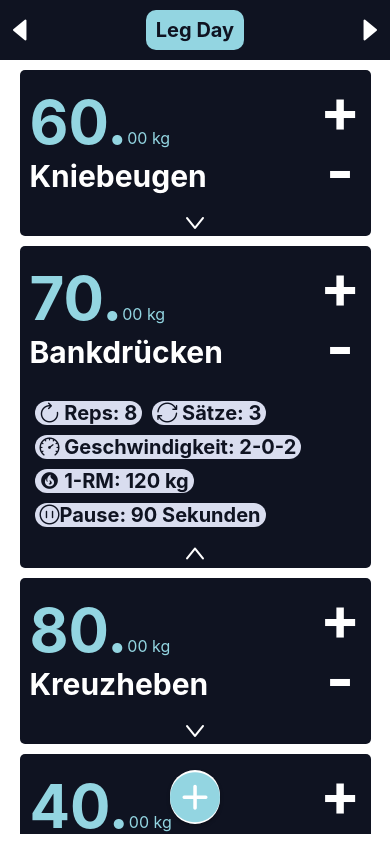
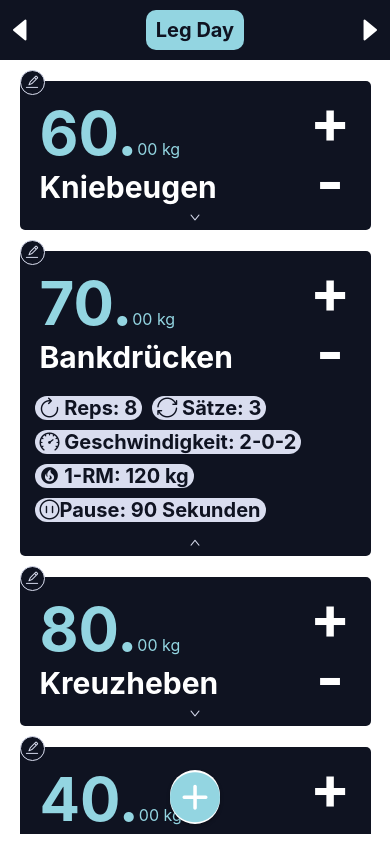
Before and after one commit to wallzry/GT, a React Native app: screen / in a window 390 px wide. Built offline with nearby package versions, Linux system fonts and the light colour scheme.

Commit message:
edit funzt

```diff
--- a/App.js
+++ b/App.js
@@ -29,6 +29,7 @@ export default function App() {
   const [oneRepMax, setOneRepMax] = useState("")
   const [rest, setRest] = useState("")
   const [isModalVisible, setIsModalVisible] = useState(false)
+  const [editingExerciseId, setEditingExerciseId] = useState(null)
   const [exercisesList, setExercisesList] = useState([
     {
       id: "1",
@@ -118,6 +119,47 @@ export default function App() {
         return item
       })
     )
+  }
+
+  // Funktion zum Starten des Bearbeitungsmodus
+  const startEditing = (id) => {
+    const exerciseToEdit = exercisesList.find((e) => e.id === id)
+    if (exerciseToEdit) {
+      setEditingExerciseId(id)
+      setExercise(exerciseToEdit.name)
+      setWeight(exerciseToEdit.weight.toString()) // Wandeln Sie Zahlen in Strings um, da TextInput Strings erwartet
+      setRepetitions(exerciseToEdit.repetitions.toString())
+      setSets(exerciseToEdit.sets.toString())
+      setSpeed(exerciseToEdit.speed)
+      setOneRepMax(
+        exerciseToEdit.oneRepMax ? exerciseToEdit.oneRepMax.toString() : ""
+      )
+      setRest(exerciseToEdit.rest.toString())
+      setIsModalVisible(true)
+    }
+  }
+
+  // Funktion zum Speichern der Bearbeitung
+  const saveEdits = () => {
+    setExercisesList(
+      exercisesList.map((item) =>
+        item.id === editingExerciseId
+          ? {
+              ...item,
+              name: exercise,
+              weight: parseFloat(weight),
+              repetitions,
+              sets,
+              speed,
+              oneRepMax: oneRepMax ? parseFloat(oneRepMax) : null,
+              rest,
+            }
+          : item
+      )
+    )
+    setIsModalVisible(false)
+    setEditingExerciseId(null)
+    clearInputs()
   }
 
   const formatSpeedInput = (text) => {
@@ -225,6 +267,7 @@ export default function App() {
                 toggleExpand={toggleExpand}
                 deleteExercise={deleteExercise}
                 changeWeight={changeWeight}
+                startEditing={startEditing}
               />
             )}
             showsVerticalScrollIndicator={false}
@@ -302,8 +345,13 @@ export default function App() {
               onChangeText={setRest}
               keyboardType="numeric"
             />
-            <TouchableOpacity style={styles.button} onPress={addExercise}>
-              <Text style={styles.buttonText}>Hinzufügen</Text>
+            <TouchableOpacity
+              style={styles.button}
+              onPress={editingExerciseId ? saveEdits : addExercise}
+            >
+              <Text style={styles.buttonText}>
+                {editingExerciseId ? "Änderungen speichern" : "Hinzufügen"}
+              </Text>
             </TouchableOpacity>
             <TouchableOpacity
               onPress={() => {
@@ -324,10 +372,6 @@ const styles = StyleSheet.create({
   safeAreaTop: {
     flex: 1,
     backgroundColor: "white",
-  },
-  safeAreaBottom: {
-    backgroundColor: "#0F1321", // Transparenter Hintergrund
-    // height: 0, // Keine zusätzliche Höhe
   },
   navbar: {
     flexDirection: "row",
@@ -354,10 +398,49 @@ const styles = StyleSheet.create({
     padding: 10,
     backgroundColor: "white",
   },
-  title: {
+  iconButton: {
+    backgroundColor: "white",
+    padding: 0,
+    borderRadius: 50,
+    justifyContent: "center",
+    alignItems: "center",
+    shadowColor: "#000",
+    shadowOffset: { width: 0, height: 2 },
+    shadowOpacity: 0.25,
+    shadowRadius: 3.84,
+    elevation: 5,
+    position: "absolute",
+    bottom: 20,
+    alignSelf: "center",
+    zIndex: 10,
+  },
+  centeredView: {
+    flex: 1,
+    justifyContent: "center",
+    alignItems: "center",
+    marginTop: 22,
+  },
+  modalView: {
+    margin: 20,
+    width: "90%",
+    height: "90%",
+    backgroundColor: "white",
+    borderRadius: 20,
+    padding: 35,
+    alignItems: "center",
+    shadowColor: "#000",
+    shadowOffset: {
+      width: 0,
+      height: 2,
+    },
+    shadowOpacity: 0.25,
+    shadowRadius: 4,
+    elevation: 5,
+  },
+  modalTitle: {
     fontSize: 24,
     fontWeight: "bold",
-    marginTop: 10,
+    marginBottom: 20,
   },
   input: {
     width: "80%",
@@ -378,199 +461,13 @@ const styles = StyleSheet.create({
     fontSize: 16,
     fontWeight: "bold",
   },
-
-  listItem: {
-    width: desiredWidth,
-    alignSelf: "center",
-    alignSelf: "center", // Centers the listItem in its container horizontally
-    padding: 10,
-    backgroundColor: "#0F1321",
-    borderRadius: 5,
-    flexDirection: "row",
-    alignItems: "center",
-    justifyContent: "space-between", // Horizontally centers the content of the listItem
-    shadowColor: "#000",
-    shadowOffset: {
-      width: 0,
-      height: 2,
-    },
-    shadowOpacity: 0.1,
-    shadowRadius: 1.41,
-    elevation: 2,
-  },
-  additionalDetails: {
-    width: desiredWidth,
-    alignSelf: "center",
-    backgroundColor: "#0F1321",
-    padding: 10,
-
-    alignSelf: "center",
-    // borderBottomLeftRadius: 5,
-    // borderBottomRightRadius: 5,
-    marginTop: 0, // Kein zusätzlicher Abstand zum oberen ListItem
-    shadowColor: "#000",
-    shadowOffset: {
-      width: 0,
-      height: 2,
-    },
-    shadowOpacity: 0.1,
-    shadowRadius: 1.41,
-    elevation: 2,
-    display: "flex",
-    flexDirection: "row",
-    flexWrap: "wrap",
-  },
-  arrowContainer: {
-    marginTop: 0, // Kein zusätzlicher Abstand zum oberen ListItem
-
-    // Positionieren Sie den Pfeil am unteren Rand
-    alignItems: "center", // Zentriert den Pfeil horizontal
-    justifyContent: "center", // Zentriert den Pfeil vertikal
-    backgroundColor: "#0F1321",
-    marginBottom: 10,
-    borderBottomLeftRadius: 5,
-    borderBottomRightRadius: 5,
-  },
-  detailTextWrapper: {
-    backgroundColor: "#D9DDEF",
-    borderRadius: 100,
-    margin: 5,
-    paddingHorizontal: 5,
-  },
-  detailText: {
-    fontSize: 20,
-    fontWeight: "bold",
-    color: "#0F1321",
-  },
-
-  exerciseLeft: {
-    display: "flex",
-  },
-  exerciseInfo: {
-    display: "flex",
-    flexDirection: "row",
-  },
-  weightLeftText: {
-    fontSize: 30,
-    fontWeight: "bold",
-  },
-  exerciseText: {
-    fontWeight: "bold",
-    color: "white",
-    fontSize: 30,
-  },
-  weightRightText: {
-    fontSize: 10,
-  },
-  exerciseInfo: {
-    flexDirection: "row",
-    alignItems: "baseline", // Diese Zeile hinzufügen
-  },
-  weightLeftTextBold: {
-    fontSize: 60,
-    fontWeight: "bold",
-    color: "#93D5E1",
-    // Eventuell weitere Anpassungen zur Feinabstimmung
-  },
-  weightRightTextSmall: {
-    fontSize: 16,
-    color: "#93D5E1",
-    // Eventuell weitere Anpassungen zur Feinabstimmung
-  },
-  weightButtons: {
-    flexDirection: "column",
-    alignItems: "center",
-  },
-  plusButton: {
-    // backgroundColor: "red",
-    fontSize: 60,
-    fontWeight: "bold",
-    color: "white",
-    lineHeight: 60, // Einstellen auf die gleiche Größe wie fontSize oder leicht größer/kleiner
-  },
-  minusButton: {
-    // backgroundColor: "blue",
-    fontSize: 60,
-    fontWeight: "bold",
-    color: "white",
-    lineHeight: 60, // Einstellen auf die gleiche Größe wie fontSize oder leicht größer/kleiner
-  },
-  weightButtonText: {
-    color: "white",
-    fontSize: 60,
-    fontWeight: "bold",
-  },
-  rightAction: {
-    backgroundColor: "red",
-    borderTopRightRadius: 5,
-    borderBottomRightRadius: 5,
-    flexDirection: "row",
-    alignItems: "center",
-    justifyContent: "space-between",
-  },
-  deleteButton: {
-    backgroundColor: "red",
-    justifyContent: "center",
-    alignItems: "center",
-    borderTopRightRadius: 5,
-    borderBottomRightRadius: 5,
-    padding: 15,
-  },
-  iconButton: {
-    backgroundColor: "white",
-    padding: 0,
-    borderRadius: 50,
-    justifyContent: "center",
-    alignItems: "center",
-    shadowColor: "#000",
-    shadowOffset: { width: 0, height: 2 },
-    shadowOpacity: 0.25,
-    shadowRadius: 3.84,
-    elevation: 5,
-    position: "absolute", // Absolute Positionierung
-    bottom: 20, // Abstand vom unteren Rand des Bildschirms
-    alignSelf: "center", // Zentriert den Button horizontal im Container
-    zIndex: 10, // Stellt sicher, dass der Button über den ListItems liegt
-  },
-
-  centeredView: {
-    flex: 1,
-    justifyContent: "center",
-    alignItems: "center",
-    marginTop: 22,
-  },
-  modalTitle: {
-    fontSize: 24,
-    fontWeight: "bold",
-    marginBottom: 20,
-  },
-  modalView: {
-    margin: 20,
-    width: "90%", // Modal nimmt fast die gesamte Breite ein
-    height: "90%", // Modal nimmt fast die gesamte Höhe ein
-    backgroundColor: "white",
-    borderRadius: 20,
-    padding: 35,
-    alignItems: "center",
-    shadowColor: "#000",
-    shadowOffset: {
-      width: 0,
-      height: 2,
-    },
-    shadowOpacity: 0.25,
-    shadowRadius: 4,
-    elevation: 5,
-  },
-  optionalHeading: {
-    fontSize: 18,
-    fontStyle: "italic",
-    marginTop: 10,
-    marginBottom: 10,
-  },
   cancelButton: {
     marginTop: 20,
     textDecorationLine: "underline",
     color: "blue",
     fontSize: 18,
   },
+  safeAreaBottom: {
+    backgroundColor: "#0F1321",
+  },
 })
--- a/components/ListItem.js
+++ b/components/ListItem.js
@@ -14,7 +14,13 @@ import WeightDisplay from "./WeightDisplay"
 const { width: screenWidth } = Dimensions.get("window")
 const desiredWidth = screenWidth * 0.9
 
-const ListItem = ({ item, toggleExpand, deleteExercise, changeWeight }) => {
+const ListItem = ({
+  item,
+  toggleExpand,
+  deleteExercise,
+  changeWeight,
+  startEditing,
+}) => {
   const renderRightActions = (progress, dragX) => {
     const scale = dragX.interpolate({
       inputRange: [-100, 0],
@@ -47,6 +53,14 @@ const ListItem = ({ item, toggleExpand, deleteExercise, changeWeight }) => {
         renderRightActions(progress, dragX, () => deleteExercise(item.id))
       }
     >
+      <TouchableOpacity
+        style={styles.editButtonWrapper}
+        onPress={() => startEditing(item.id)}
+      >
+        <View style={styles.editButton}>
+          <AntDesign name="edit" size={14} color="#D9DDEF" />
+        </View>
+      </TouchableOpacity>
       <TouchableOpacity
         onPress={() => toggleExpand(item.id)}
         activeOpacity={0.9}
@@ -139,6 +153,7 @@ const ListItem = ({ item, toggleExpand, deleteExercise, changeWeight }) => {
               )}
             </View>
           )}
+        {/* Zeige den Pfeil falls mind. eine optionale Angabe */}
         {(item.repetitions ||
           item.sets ||
           item.speed ||
@@ -146,12 +161,22 @@ const ListItem = ({ item, toggleExpand, deleteExercise, changeWeight }) => {
           item.rest) && (
           <View style={styles.arrowContainer}>
             {item.isExpanded ? (
-              <AntDesign name="up" size={24} color="white" />
+              <AntDesign name="up" size={12} color="#D9DDEF" />
             ) : (
-              <AntDesign name="down" size={24} color="white" />
+              <AntDesign name="down" size={12} color="#D9DDEF" />
             )}
           </View>
         )}
+        {/* Zeige den Pfeil nicht wenn keine optionale Angabe */}
+        {!item.repetitions &&
+          !item.sets &&
+          !item.speed &&
+          !item.oneRepMax &&
+          !item.rest && (
+            <View style={styles.noArrowContainer}>
+              <AntDesign name="minus" size={12} color="#D9DDEF" />
+            </View>
+          )}
       </TouchableOpacity>
     </Swipeable>
   )
@@ -161,7 +186,10 @@ const styles = StyleSheet.create({
   listItem: {
     width: desiredWidth,
     alignSelf: "center",
-    padding: 10,
+    paddingTop: 10,
+    paddingRight: 20,
+    paddingLeft: 20,
+    paddingBottom: 0,
     backgroundColor: "#0F1321",
     borderRadius: 5,
     flexDirection: "row",
@@ -196,6 +224,16 @@ const styles = StyleSheet.create({
     alignItems: "center",
     justifyContent: "center",
     backgroundColor: "#0F1321",
+    marginBottom: 10,
+    paddingBottom: 5,
+    borderBottomLeftRadius: 5,
+    borderBottomRightRadius: 5,
+  },
+  noArrowContainer: {
+    alignItems: "center",
+    justifyContent: "center",
+    backgroundColor: "#0F1321",
+    paddingBottom: 5,
     marginBottom: 10,
     borderBottomLeftRadius: 5,
     borderBottomRightRadius: 5,
@@ -251,6 +289,22 @@ const styles = StyleSheet.create({
     borderBottomRightRadius: 5,
     padding: 15,
   },
+  editButton: {
+    backgroundColor: "#0F1321",
+    width: 25,
+    height: 25,
+    display: "flex",
+    alignItems: "center",
+    justifyContent: "center",
+    borderRadius: 100,
+    padding: 5,
+    marginBottom: -14,
+    borderColor: "#D9DDEF",
+    borderWidth: 1,
+  },
+  editButtonWrapper: {
+    zIndex: 10,
+  },
 })
 
 export default ListItem
```
